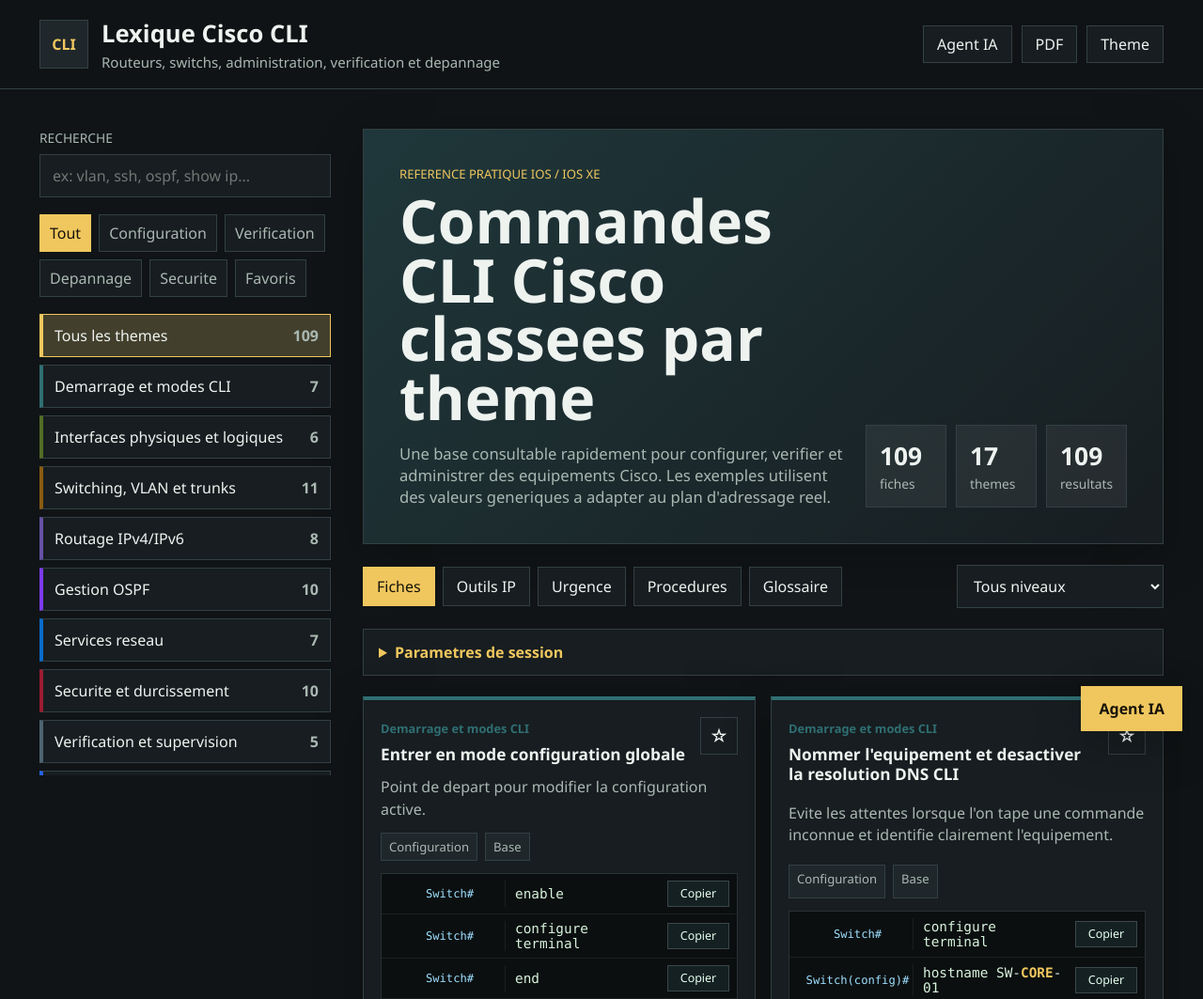
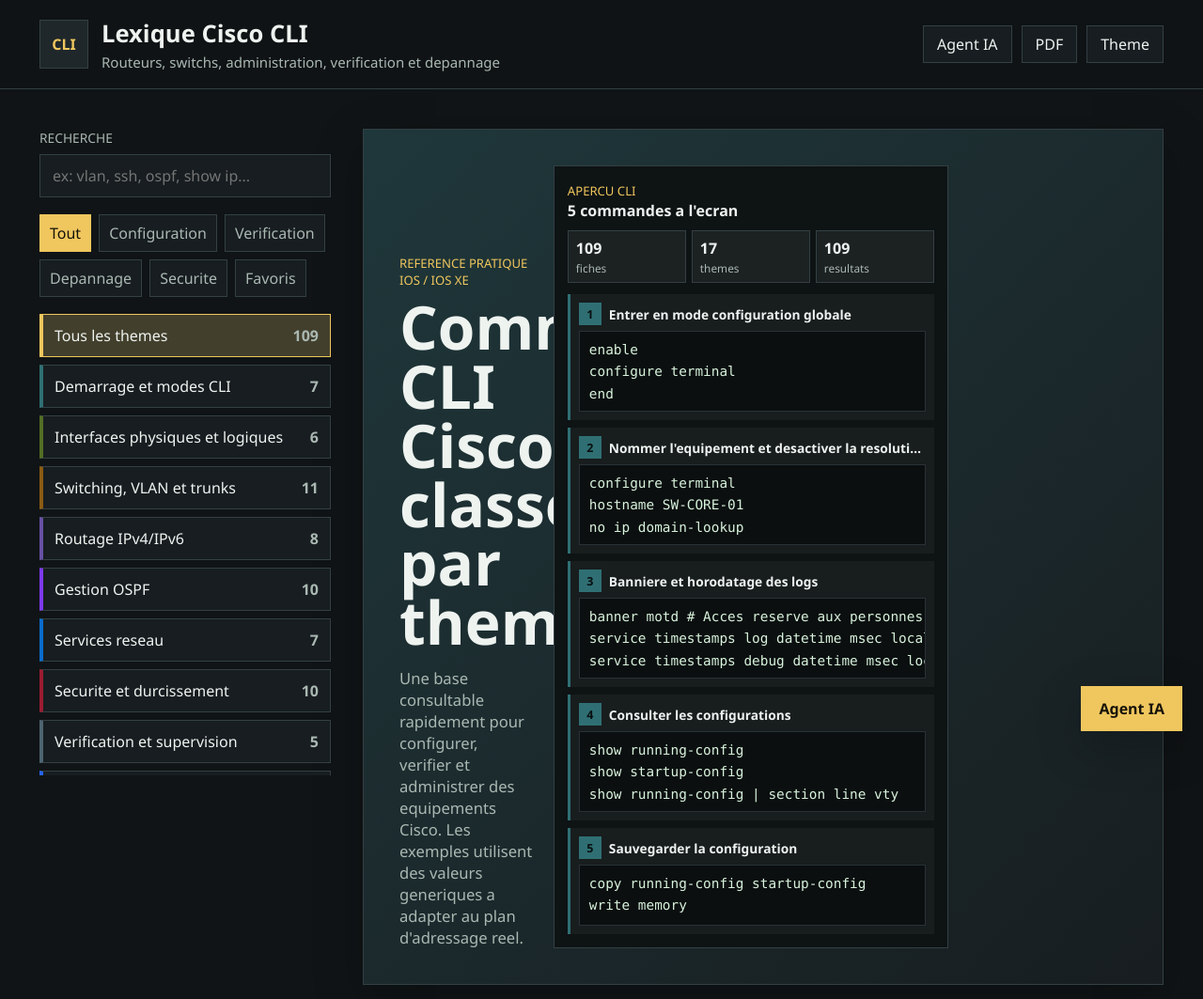
Before and after one commit to axedolf/cisco-cli-lexique, a plain HTML site: page index.html in a window 1280 px wide. Shown: the top 1063 px of the page at 94% size. Drawn offline with Linux system fonts and the light colour scheme.

Commit message:
Add compact CLI preview panel

```diff
--- a/app.js
+++ b/app.js
@@ -239,6 +239,7 @@
   const items = filteredCommands();
   $("#resultCount").textContent = items.length;
   if (state.activeResultIndex >= items.length) state.activeResultIndex = items.length - 1;
+  renderCliPreview(items);
   $("#cardsGrid").innerHTML = items.map((item) => {
     const theme = themeMap[item.theme];
     const id = commandId(item);
@@ -502,6 +503,25 @@
   bindCardActions();
 }
 
+function renderCliPreview(items) {
+  const preview = $("#cliPreviewList");
+  if (!preview) return;
+  const visibleItems = items.slice(0, 5);
+  preview.innerHTML = visibleItems.map((item, index) => {
+    const theme = themeMap[item.theme];
+    const lines = item.commands.slice(0, 3).map(applySessionParams);
+    return `
+      <article class="cli-preview-item" style="--accent:${theme.accent}">
+        <div class="cli-preview-title">
+          <span>${index + 1}</span>
+          <strong>${escapeHtml(item.title)}</strong>
+        </div>
+        <pre><code>${escapeHtml(lines.join("\n"))}</code></pre>
+      </article>
+    `;
+  }).join("") || `<p class="cli-preview-empty">Aucune commande a afficher.</p>`;
+}
+
 function renderEmergency() {
   $("#emergencyList").innerHTML = (CISCO_DATA.emergency || []).map((scenario) => `
     <article class="scenario emergency-card">
--- a/index.html
+++ b/index.html
@@ -6,8 +6,8 @@
   <meta name="theme-color" content="#101416">
   <meta name="description" content="Lexique Cisco CLI avec fiches, procedures, agent local, favoris et generateurs de configuration.">
   <title>Lexique Cisco CLI</title>
-  <link rel="manifest" href="./manifest.webmanifest?v=20260708-1">
-  <link rel="stylesheet" href="./styles.css?v=20260708-1">
+  <link rel="manifest" href="./manifest.webmanifest?v=20260708-2">
+  <link rel="stylesheet" href="./styles.css?v=20260708-2">
 </head>
 <body>
   <header class="topbar">
@@ -49,11 +49,20 @@
           <h2>Commandes CLI Cisco classees par theme</h2>
           <p>Une base consultable rapidement pour configurer, verifier et administrer des equipements Cisco. Les exemples utilisent des valeurs generiques a adapter au plan d'adressage reel.</p>
         </div>
-        <div class="stats" aria-label="Statistiques du lexique">
-          <div><strong id="commandCount">0</strong><span>fiches</span></div>
-          <div><strong id="themeCount">0</strong><span>themes</span></div>
-          <div><strong id="resultCount">0</strong><span>resultats</span></div>
-        </div>
+        <aside class="cli-preview" aria-label="Apercu visuel des commandes CLI">
+          <div class="cli-preview-head">
+            <div>
+              <span class="eyebrow">Apercu CLI</span>
+              <h3>5 commandes a l'ecran</h3>
+            </div>
+            <div class="mini-stats">
+              <span><strong id="commandCount">0</strong> fiches</span>
+              <span><strong id="themeCount">0</strong> themes</span>
+              <span><strong id="resultCount">0</strong> resultats</span>
+            </div>
+          </div>
+          <div id="cliPreviewList" class="cli-preview-list"></div>
+        </aside>
       </section>
 
       <section class="toolbar">
@@ -157,7 +166,7 @@
     <p>Base inspiree et enrichie a partir du projet open source <a href="https://github.com/grplyler/cisco-cheatsheet#inter-vlan-routing" target="_blank" rel="noreferrer">grplyler/cisco-cheatsheet</a>. Les commandes doivent etre validees selon la version IOS/IOS XE, le modele et la politique de production.</p>
   </footer>
 
-  <script src="./data.js?v=20260708-1"></script>
-  <script src="./app.js?v=20260708-1"></script>
+  <script src="./data.js?v=20260708-2"></script>
+  <script src="./app.js?v=20260708-2"></script>
 </body>
 </html>
--- a/styles.css
+++ b/styles.css
@@ -255,27 +255,94 @@
   font-size: 1.04rem;
 }
 
-.stats {
+.cli-preview {
   display: grid;
-  grid-template-columns: repeat(3, minmax(78px, 1fr));
-  gap: 10px;
-  min-width: min(100%, 310px);
-}
-
-.stats div {
-  background: var(--soft);
+  gap: 12px;
+  width: min(420px, 100%);
   border: 1px solid var(--line);
+  background: color-mix(in srgb, #0b0f10 74%, var(--panel));
   padding: 14px;
 }
 
-.stats strong {
-  display: block;
-  font-size: 1.65rem;
+.cli-preview-head {
+  display: grid;
+  gap: 10px;
 }
 
-.stats span {
+.cli-preview-head h3 {
+  margin: 0;
+  font-size: 1rem;
+}
+
+.mini-stats {
+  display: grid;
+  grid-template-columns: repeat(3, minmax(0, 1fr));
+  gap: 6px;
+}
+
+.mini-stats span {
+  display: grid;
+  gap: 2px;
+  border: 1px solid var(--line);
+  background: var(--soft);
   color: var(--muted);
+  padding: 7px 8px;
+  font-size: 0.74rem;
+}
+
+.mini-stats strong {
+  color: var(--text);
+  font-size: 1rem;
+}
+
+.cli-preview-list {
+  display: grid;
+  gap: 8px;
+}
+
+.cli-preview-item {
+  display: grid;
+  gap: 6px;
+  padding: 9px;
+  border-left: 3px solid var(--accent);
+  background: rgba(255, 255, 255, 0.045);
+}
+
+.cli-preview-title {
+  display: grid;
+  grid-template-columns: 24px minmax(0, 1fr);
+  align-items: center;
+  gap: 8px;
+}
+
+.cli-preview-title span {
+  display: grid;
+  width: 24px;
+  height: 24px;
+  place-items: center;
+  background: var(--accent);
+  color: #071011;
+  font-weight: 800;
+  font-size: 0.78rem;
+}
+
+.cli-preview-title strong {
+  overflow: hidden;
+  text-overflow: ellipsis;
+  white-space: nowrap;
   font-size: 0.86rem;
+}
+
+.cli-preview-item pre {
+  min-height: 0;
+  max-height: 86px;
+  padding: 8px 10px;
+  font-size: 0.78rem;
+}
+
+.cli-preview-empty {
+  margin: 0;
+  color: var(--muted);
 }
 
 .toolbar {
@@ -890,7 +957,7 @@
     max-height: none;
   }
 
-  .stats {
+  .mini-stats {
     grid-template-columns: repeat(3, 1fr);
   }
 
@@ -922,7 +989,7 @@
     grid-template-columns: 1fr;
   }
 
-  .stats {
+  .mini-stats {
     grid-template-columns: 1fr;
   }
 
```
Also changed, not shown: sw.js (+5 -5 lines).
